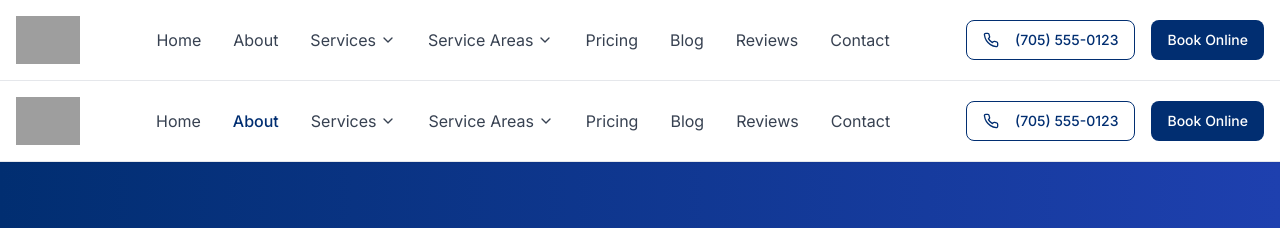
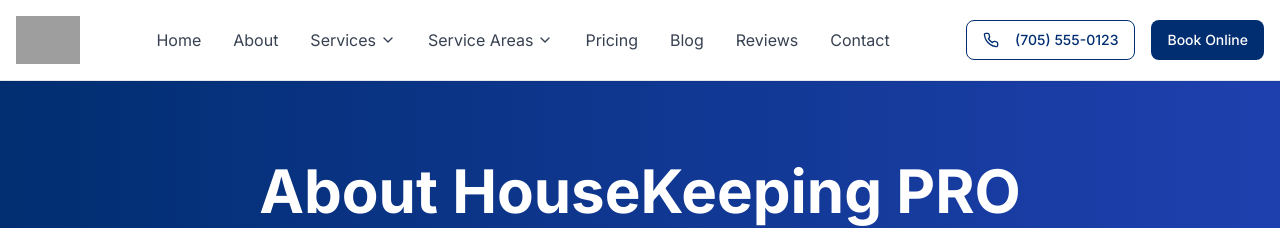
Before and after one commit to IamHaseebiqbalhamdami/Housekeeping, a Next.js app: page /about in a window 1280 px wide. Shown: the top 228 px of the page. Built offline with nearby package versions, Linux system fonts and the light colour scheme; grey boxes are pictures that could not be loaded.

Commit message:
Add headers and footer in layout

```diff
--- a/app/about/page.tsx
+++ b/app/about/page.tsx
@@ -85,7 +85,7 @@ export default function AboutPage() {
 
   return (
     <div className="min-h-screen bg-white">
-      <SharedHeader currentPage="about" />
+
 
       {/* Hero Section */}
       <section className="relative py-20 bg-gradient-to-r from-[#012E71] to-blue-800 text-white">
--- a/app/layout.tsx
+++ b/app/layout.tsx
@@ -3,6 +3,7 @@ import type { Metadata } from "next"
 import { Inter } from "next/font/google"
 import "./globals.css"
 import SharedHeader from "@/components/shared-header"
+import  Footer from "@/components/footer/Footer"
 
 const inter = Inter({ subsets: ["latin"] })
 
@@ -22,8 +23,12 @@ export default function RootLayout({
 }) {
   return (
     <html lang="en">
+
+      <body className={inter.className}>
       <SharedHeader currentPage="services" />
-      <body className={inter.className}>{children}</body>
+        {children}
+        <Footer/>
+        </body>
     </html>
   )
 }
--- a/app/page.tsx
+++ b/app/page.tsx
@@ -236,8 +236,6 @@ export default function HomePage() {
 
   return (
     <div className="min-h-screen bg-white">
-      {/* Header */}
-      <SharedHeader currentPage="home" />
 
       {/* Hero Slider Section */}
       <HeroSlider />
@@ -464,102 +462,6 @@ export default function HomePage() {
           </div>
         </div>
       </section>
-
-      {/* Footer */}
-      <footer className="bg-black text-white py-16">
-        <div className="container mx-auto px-4">
-          <div className="grid md:grid-cols-4 gap-8">
-            <div>
-              <Image
-                src="https://hebbkx1anhila5yf.public.blob.vercel-storage.com/WhatsApp%20Image%202025-08-02%20at%2020.55.30_d31d3cc8.jpg-ltfbL4qxNsZJM19pu8YgBkJBiRmUlE.jpeg"
-                alt="HouseKeeping PRO Logo"
-                width={180}
-                height={60}
-                className="h-12 w-auto mb-4 brightness-0 invert"
-              />
-              <p className="text-gray-300 mb-4">
-                Canadian owned and operated cleaning services serving Simcoe County for 26 years.
-              </p>
-              <div className="flex space-x-4">
-                <div className="flex items-center text-sm">
-                  <Shield className="w-4 h-4 mr-2" />
-                  <span>Fully Insured</span>
-                </div>
-              </div>
-            </div>
-            <div>
-              <h3 className="text-lg font-semibold mb-4">Services</h3>
-              <ul className="space-y-2 text-gray-300">
-                <li>
-                  <Link href="/services/residential" className="hover:text-white transition-colors">
-                    Residential Cleaning
-                  </Link>
-                </li>
-                <li>
-                  <Link href="/services/commercial" className="hover:text-white transition-colors">
-                    Commercial Cleaning
-                  </Link>
-                </li>
-                <li>
-                  <Link href="/services/airbnb" className="hover:text-white transition-colors">
-                    Airbnb Cleaning
-                  </Link>
-                </li>
-                <li>
-                  <Link href="/services/deep" className="hover:text-white transition-colors">
-                    Deep Cleaning
-                  </Link>
-                </li>
-              </ul>
-            </div>
-            <div>
-              <h3 className="text-lg font-semibold mb-4">Service Areas</h3>
-              <ul className="space-y-2 text-gray-300">
-                <li>
-                  <Link href="/areas/barrie" className="hover:text-white transition-colors">
-                    Barrie
-                  </Link>
-                </li>
-                <li>
-                  <Link href="/areas/orillia" className="hover:text-white transition-colors">
-                    Orillia
-                  </Link>
-                </li>
-                <li>
-                  <Link href="/areas/midland" className="hover:text-white transition-colors">
-                    Midland
-                  </Link>
-                </li>
-                <li>
-                  <Link href="/areas" className="hover:text-white transition-colors">
-                    All Areas
-                  </Link>
-                </li>
-              </ul>
-            </div>
-            <div>
-              <h3 className="text-lg font-semibold mb-4">Contact</h3>
-              <div className="space-y-2 text-gray-300">
-                <div className="flex items-center">
-                  <Phone className="w-4 h-4 mr-2" />
-                  (705) 555-0123
-                </div>
-                <div className="flex items-center">
-                  <Mail className="w-4 h-4 mr-2" />
-                  info@housekeepingpro.ca
-                </div>
-                <div className="flex items-center">
-                  <MapPin className="w-4 h-4 mr-2" />
-                  Simcoe County, Ontario
-                </div>
-              </div>
-            </div>
-          </div>
-          <div className="border-t border-gray-700 mt-12 pt-8 text-center text-gray-400">
-            <p>&copy; 2024 HouseKeeping PRO. All rights reserved. | 26 Years Serving Simcoe County</p>
-          </div>
-        </div>
-      </footer>
     </div>
   )
 }
--- a/app/services/airbnb/page.tsx
+++ b/app/services/airbnb/page.tsx
@@ -74,7 +74,6 @@ export default function AirbnbServicesPage() {
 
   return (
     <div className="min-h-screen bg-white">
-      <SharedHeader currentPage="services" />
 
       {/* Hero Section */}
       <section className="relative py-20 bg-gradient-to-r from-[#012E71] to-blue-800 text-white">
--- a/app/services/commercial/page.tsx
+++ b/app/services/commercial/page.tsx
@@ -81,8 +81,6 @@ export default function CommercialServicesPage() {
 
   return (
     <div className="min-h-screen bg-white">
-      <SharedHeader currentPage="services" />
-
       {/* Hero Section */}
       <section className="relative py-20 bg-gradient-to-r from-[#012E71] to-blue-800 text-white">
         <div className="container mx-auto px-4">
--- a/app/services/eco/page.tsx
+++ b/app/services/eco/page.tsx
@@ -6,7 +6,7 @@ import SharedHeader from "@/components/shared-header"
 export default function EcoFriendlyServicesPage() {
   return (
     <div className="min-h-screen bg-white">
-      <SharedHeader currentPage="services" />
+
 
       {/* Hero Section */}
       <section className="relative py-20 bg-gradient-to-r from-green-700 to-green-600 text-white">
--- a/app/services/office/page.tsx
+++ b/app/services/office/page.tsx
@@ -6,7 +6,7 @@ import SharedHeader from "@/components/shared-header"
 export default function OfficeServicesPage() {
   return (
     <div className="min-h-screen bg-white">
-      <SharedHeader currentPage="services" />
+
 
       {/* Hero Section */}
       <section className="relative py-20 bg-gradient-to-r from-[#012E71] to-blue-800 text-white">
--- a/app/services/page.tsx
+++ b/app/services/page.tsx
@@ -258,8 +258,7 @@ export default function ServicesPage() {
 
   return (
     <div className="min-h-screen bg-white">
-      {/* Header */}
-      <SharedHeader currentPage="services" />
+
 
       {/* Hero Section */}
       <section className="relative py-20 bg-gradient-to-r from-[#012E71] to-blue-800 text-white">
--- a/app/services/residential/page.tsx
+++ b/app/services/residential/page.tsx
@@ -79,7 +79,6 @@ export default function ResidentialServicesPage() {
 
   return (
     <div className="min-h-screen bg-white">
-      <SharedHeader currentPage="services" />
 
       {/* Hero Section */}
       <section className="relative py-20 bg-gradient-to-r from-[#012E71] to-blue-800 text-white">
--- a/app/services/seasonal/page.tsx
+++ b/app/services/seasonal/page.tsx
@@ -25,7 +25,7 @@ import Spaicaladsons from "@/components/comman/Spaicaladsons";
 export default function SeasonalCleaningServicesPage(): JSX.Element {
   return (
     <div className="min-h-screen bg-white">
-      <SharedHeader currentPage="services" />
+
 
       {/* Hero Section */}
       <Hero/>
--- /dev/null
+++ b/components/footer/Footer.tsx
@@ -0,0 +1,116 @@
+import React from 'react'
+import Image from 'next/image'
+import Link from 'next/link'  // ✅ Correct import for navigation links
+import { Building2, Home, Leaf, Mail, MapPin, Phone, Shield, Sparkles } from 'lucide-react'
+
+function Footer() {
+  return (
+    <footer className="bg-black text-white py-16">
+      <div className="container mx-auto px-4">
+        <div className="grid md:grid-cols-4 gap-8">
+
+          {/* Logo & Info */}
+          <div>
+            <Image
+              src="https://hebbkx1anhila5yf.public.blob.vercel-storage.com/WhatsApp%20Image%202025-08-02%20at%2020.55.30_d31d3cc8.jpg-ltfbL4qxNsZJM19pu8YgBkJBiRmUlE.jpeg"
+              alt="HouseKeeping PRO Logo"
+              width={180}
+              height={60}
+              className="h-12 w-auto mb-4"
+              priority
+            />
+            <p className="text-gray-300 mb-4">
+              Canadian owned and operated cleaning services serving Simcoe County for 26 years.
+            </p>
+            <div className="flex space-x-4">
+              <div className="flex items-center text-sm">
+                <Shield className="w-4 h-4 mr-2" />
+                <span>Fully Insured</span>
+              </div>
+            </div>
+          </div>
+
+          {/* Services */}
+          <div>
+            <h3 className="text-lg font-semibold mb-4">Services</h3>
+            <ul className="space-y-2 text-gray-300">
+              <li>
+                <Link href="/services/residential" className="hover:text-white transition-colors">
+                  Residential Cleaning
+                </Link>
+              </li>
+              <li>
+                <Link href="/services/commercial" className="hover:text-white transition-colors">
+                  Commercial Cleaning
+                </Link>
+              </li>
+              <li>
+                <Link href="/services/airbnb" className="hover:text-white transition-colors">
+                  Airbnb Cleaning
+                </Link>
+              </li>
+              <li>
+                <Link href="/services/deep" className="hover:text-white transition-colors">
+                  Deep Cleaning
+                </Link>
+              </li>
+            </ul>
+          </div>
+
+          {/* Service Areas */}
+          <div>
+            <h3 className="text-lg font-semibold mb-4">Service Areas</h3>
+            <ul className="space-y-2 text-gray-300">
+              <li>
+                <Link href="/areas/barrie" className="hover:text-white transition-colors">
+                  Barrie
+                </Link>
+              </li>
+              <li>
+                <Link href="/areas/orillia" className="hover:text-white transition-colors">
+                  Orillia
+                </Link>
+              </li>
+              <li>
+                <Link href="/areas/midland" className="hover:text-white transition-colors">
+                  Midland
+                </Link>
+              </li>
+              <li>
+                <Link href="/areas" className="hover:text-white transition-colors">
+                  All Areas
+                </Link>
+              </li>
+            </ul>
+          </div>
+
+          {/* Contact */}
+          <div>
+            <h3 className="text-lg font-semibold mb-4">Contact</h3>
+            <div className="space-y-2 text-gray-300">
+              <div className="flex items-center">
+                <Phone className="w-4 h-4 mr-2" />
+                (705) 555-0123
+              </div>
+              <div className="flex items-center">
+                <Mail className="w-4 h-4 mr-2" />
+                info@housekeepingpro.ca
+              </div>
+              <div className="flex items-center">
+                <MapPin className="w-4 h-4 mr-2" />
+                Simcoe County, Ontario
+              </div>
+            </div>
+          </div>
+        </div>
+
+        {/* Bottom Copyright */}
+        <div className="border-t border-gray-700 mt-12 pt-8 text-center text-gray-400">
+          <p>&copy; 2024 HouseKeeping PRO. All rights reserved. | 26 Years Serving Simcoe County</p>
+        </div>
+      </div>
+    </footer>
+  )
+}
+
+export default Footer
```
